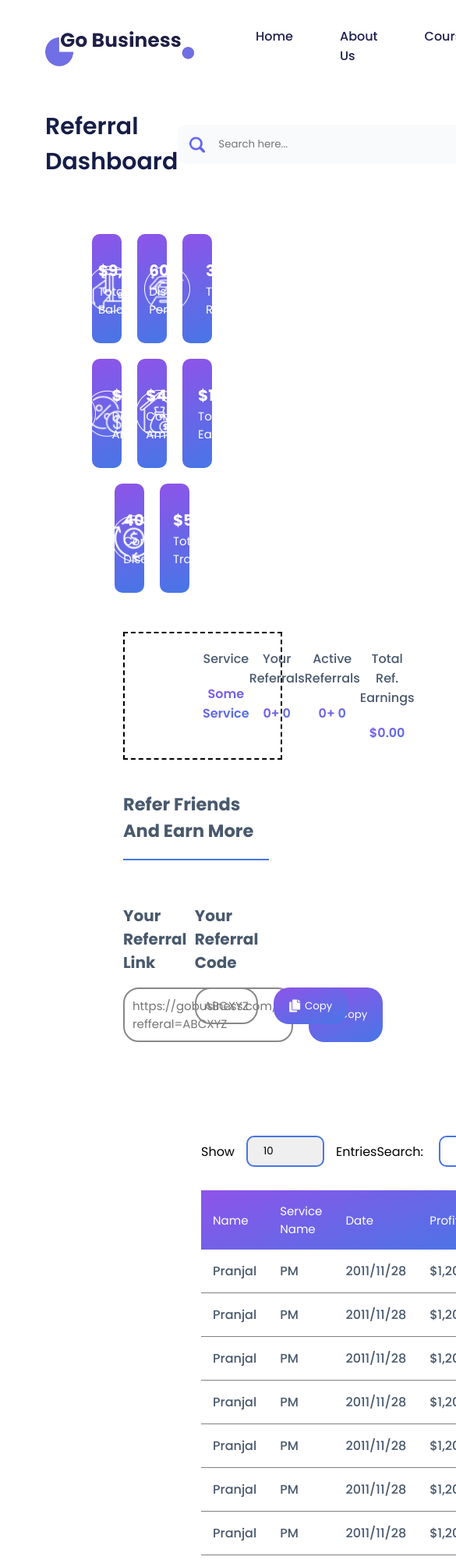
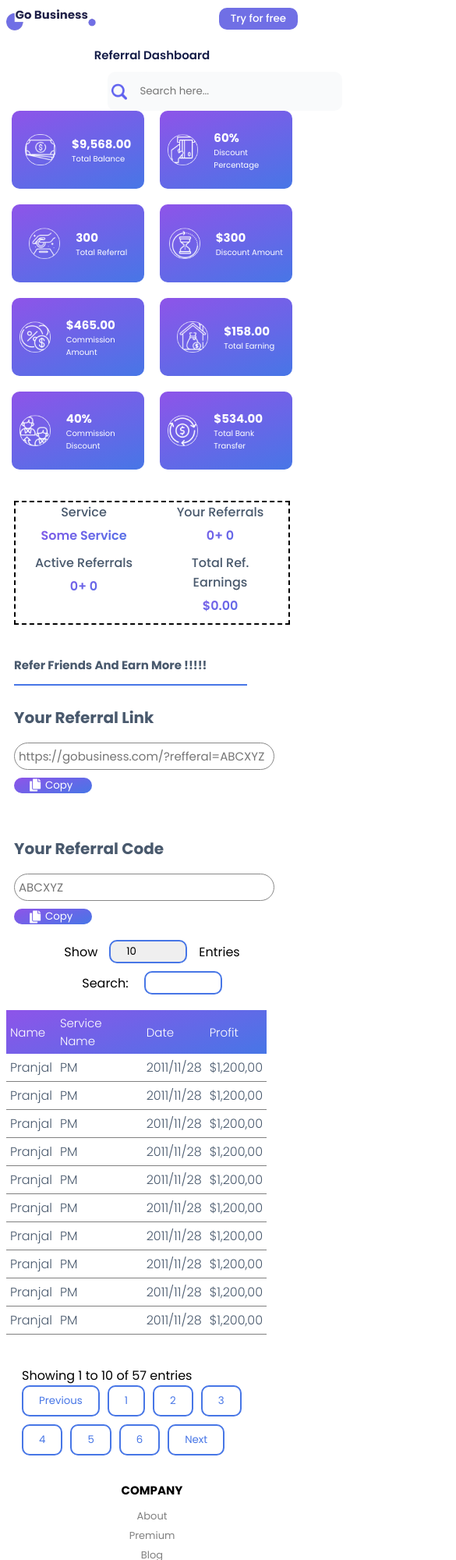
Before and after one commit to Abhiramnanabolu/Referral-Dashboard, a plain HTML site: page index.html in a window 390 px wide. Shown: the top 2000 px of the page at 78% size, 585 px wide, since content can reach past the window. Drawn offline with nearby package versions, Linux system fonts and the light colour scheme.

Commit message:
Small Devices Responsive CSS

```diff
--- a/index.html
+++ b/index.html
@@ -15,7 +15,7 @@
     <div>
         <div class="header">
             <img src="/img/ReferralDashboard/logo.png" class="header-logo" />
-            <ul>
+            <ul class="header-ul">
                 <li class="header-li-item">Home</li>
                 <li class="header-li-item">About Us</li>
                 <li class="header-li-item">Courses</li>
@@ -28,14 +28,14 @@
             <h1 class="home-h1">Referral Dashboard</h1>
             <div class="flex-row">
                 <div class="home-search-bar">
-                <div class="search-icon-div">
-                    <img class="search-icon" src="/img/ReferralDashboard/XMLID 223.png"/>
+                    <div class="search-icon-div">
+                        <img class="search-icon" src="/img/ReferralDashboard/XMLID 223.png"/>
+                    </div>
+                    <input type="search" placeholder="Search here..."/>
                 </div>
-                <input type="search" placeholder="Search here..."/>
+                <button class="search-button">Search</button>
             </div>
-            <button class="search-button">Search</button>
-            </div>
-            <div class="flex-row">
+            <div class="flex-row profile-notification-div">
                 <div class="notification-div">
                     <img src="/img/ReferralDashboard/Vector.png"/>
                 </div>
@@ -129,12 +129,12 @@
             </div>
         </div>
         <div class="referral-heading-div">
-            <h2>Refer Friends And Earn More <!DOCTYPE html></h2>
+            <h2>Refer Friends And Earn More !!!!!</h2>
         </div>
-        <div class="referral-link-div flex-row">
+        <div class="referral-link-div flex-row small">
             <div class="referral-link-div-1">
                 <h2 class="referral-link-div-h1">Your Referral Link</h2>
-                <div class="flex-row">
+                <div class="flex-row small-flex-col">
                     <div class="link-div">
                         <p>https://gobusiness.com/?refferal=ABCXYZ</p>
                     </div>
@@ -146,7 +146,7 @@
             </div>
             <div class="referral-link-div-2">
                 <h2 class="referral-link-div-h1">Your Referral Code</h2>
-                <div class="flex-row">
+                <div class="flex-row small-flex-col">
                     <div class="link-div">
                         <p>ABCXYZ</p>
                     </div>
@@ -158,7 +158,7 @@
             </div>
         </div>
         <div class="entries-div">
-            <div class="entries-div-top flex-row">
+            <div class="entries-div-top flex-row small-flex-col">
                 <div class="entries-selection-div flex-row">
                     <p>Show</p>
                     <input class="entries-selection-div-inp1" type="search" value="10"/>
@@ -170,7 +170,7 @@
                 </div>
             </div>
             <div>
-                <table style="width: 100%;">
+                <table class="small-width" style="width: 100%;">
                     <tr class="entries-table-header">
                       <th>Name</th>
                       <th>Service Name</th>
@@ -242,31 +242,31 @@
             </div>
             <div class="entries-div-footer flex-row">
                 <p>Showing 1 to 10 of 57 entries</p>
-                <div class="flex-row" style="gap:10px;">
-                    <div class="entries-div-footer-navigation-div">
+                <div class="flex-row small-flex-wrap" style="gap:10px;">
+                    <button class="entries-div-footer-navigation-div">
                         Previous
-                    </div>
-                    <div class="entries-div-footer-navigation-div">
+                    </button>
+                    <button class="entries-div-footer-navigation-div">
                         1
-                    </div>
-                    <div class="entries-div-footer-navigation-div">
+                    </button>
+                    <button class="entries-div-footer-navigation-div">
                         2
-                    </div>
-                    <div class="entries-div-footer-navigation-div">
+                    </button>
+                    <button class="entries-div-footer-navigation-div">
                         3
-                    </div>
-                    <div class="entries-div-footer-navigation-div">
+                    </button>
+                    <button class="entries-div-footer-navigation-div">
                         4
-                    </div>
-                    <div class="entries-div-footer-navigation-div">
+                    </button>
+                    <button class="entries-div-footer-navigation-div">
                         5
-                    </div>
-                    <div class="entries-div-footer-navigation-div">
+                    </button>
+                    <button class="entries-div-footer-navigation-div">
                         6
-                    </div>
-                    <div class="entries-div-footer-navigation-div">
+                    </button>
+                    <button class="entries-div-footer-navigation-div">
                         Next
-                    </div>
+                    </button>
                 </div>
             </div>
         </div>
--- a/static/css/ReferralDashboard/responsive.css
+++ b/static/css/ReferralDashboard/responsive.css
@@ -0,0 +1,340 @@
+@media only screen and (max-width: 400px) {
+    *{
+        font-family: "Poppins", sans-serif;
+    }
+    ul{
+        display: flex;
+    }
+    p{
+        margin: 0;
+        padding: 0;
+    }
+    input{
+        border: 0px;
+        background-color: #F9FAFB;
+        flex-grow: 1;
+        border-radius: 10px;
+    }
+    .flex-row{
+        display: flex;
+        flex-direction: row;
+    }
+    .flex-col{
+        display: flex;
+        flex-direction: column;
+    }
+    .header{
+        display: flex;
+        flex-direction: row;
+        justify-content: space-between;
+        align-items: center;
+        padding: 0px;
+    }
+    .header-logo{
+        width: 120px;
+    }
+    .header-ul{
+        display: none;
+    }
+    .header-button{
+        background-color: #706FE5;
+        color: white;
+        border: 0;
+        padding: 4px 15px;
+        border-radius: 10px;
+        font-weight: 500;
+    }
+    .header-li-item{
+        color: #1E1F4B;
+        list-style: none;
+        margin: 0px 30px;
+        font-weight: 500;
+    }
+    .home1-div{
+        display: flex;
+        flex-direction: column;
+        padding: 0px 10px;
+        align-items: center;
+        justify-content: space-between;
+        margin-top: 10px;
+    }
+    .home-h1{
+        font-weight: 600;
+        font-size: 15px;
+        color: #151D48;
+    }
+    .home-search-bar{
+        height: 50px;
+        width: 100px;
+        background-color:#F9FAFB;
+        display: flex;
+        flex-direction: row;
+        border-radius: 10px;
+        gap: 10px;
+    }
+    .search-icon-div{
+        width: 30px;
+        display: flex;
+        flex-direction: row;
+        justify-content: center;
+        align-items: center;
+        padding: 5px;
+    }
+    .search-icon{
+        width: 20px;
+    }
+    .search-button{
+        display: none;
+        height: 20px;
+        padding: 0px 10px;
+        background-color: #706FE5;
+        color: white;
+        border: 0;
+        border-radius: 10px;
+        font-weight: 500;
+        font-size: 10px;
+    }
+    .profile-notification-div{
+        display: none;
+    }
+    .notification-div{
+        display: none;
+        background-color: #FFFAF1;
+        display: none;
+        width: 40px;
+        height: 40px;
+        display: flex;
+        justify-content: center;
+        align-items: center;
+        border-radius: 5px;
+    }
+    .profile-div{
+        height: 50px;
+        display: flex;
+        align-items: center;
+        margin-left: 10px;
+    }
+    .profile-name-p1{
+        font-size: 14px;
+        margin-left: 15px;
+        font-weight: 600;
+    }
+    .profile-name-p2{
+        font-size: 11px;
+        margin-left: 15px;
+    }
+    .arrow-icon{
+        margin-left: 40px;
+    }
+    .statistics-div{
+        padding: 0px;
+        display: flex;
+        gap: 20px;
+        flex-wrap: wrap;
+        justify-content: center;
+    }
+    .statistics-item{
+        width: 40%;
+        height: 80px;
+        background: linear-gradient(160deg,#8E54E9,#4776E6);
+        justify-content: center;
+        align-items: center;
+        color: white;
+        border-radius: 10px;
+        padding: 10px;
+    }
+    .statistics-item-img{
+        width: 40px;
+        height: 40px;
+        margin-right: 20px;
+    }
+    .statistics-item-h1{
+        font-size: 15px;
+        margin: 0;
+    }
+    .statistics-item-p1{
+        font-size: 10px;
+    }
+    .referral-info-div{
+        border: 2px dashed;
+        justify-content: space-around;
+        margin: 40px 10px;
+        flex-direction:row;
+        padding: 0px;
+        flex-wrap: wrap;
+
+    }
+    .referral-info-item{
+        text-align: center;
+        width: 40%;
+        margin-bottom: 10px;
+    }
+    .referral-info-item-p1{
+        color: #49596D;
+        font-weight: 500;
+    }
+    .referral-info-item-p2{
+        background: linear-gradient(160deg,#8E54E9,#4776E6);
+        -webkit-text-fill-color: transparent;
+        -webkit-background-clip: text;
+        font-weight: 600;
+        margin-top: 5px;
+    }
+    .referral-heading-div{
+        margin: 10px;
+        color: #49596D;
+        font-size: 10px;
+        width: 80%;
+        border: 2px solid #4776E6;
+        border-width: 0px 0px 2px 0px;
+    }
+    .referral-link-div{
+        margin: 10px;
+        gap: 40px;
+        flex-direction: column;
+    }
+    .referral-link-div-h1{
+        color: #49596D;
+        font-size: 20px;
+    }
+    .referral-link-div-1{
+        width: 100%;
+    }
+    .referral-link-div-2{
+        width: 100%;
+    }
+    .small-flex-col{
+        display: flex;
+        flex-direction: column;
+        gap: 10px;
+    }
+    .link-div{
+        padding: 5px;
+        border: 1px solid #888888;
+        border-radius: 20px;
+        font-size: 15px;
+        color: #757575;
+        flex-grow: 1;
+        margin-right: 20px;
+    }
+    .copy-button{
+        background: linear-gradient(160deg,#8E54E9,#4776E6);
+        width: 100px;
+        border: 0px;
+        border-radius: 20px;
+        color: white;
+        padding: 0px 20px;
+        display: flex;
+        align-items: center;
+        gap: 5px;
+    }
+    .entries-div{
+        margin: 10px;
+        padding: 10px;
+    }
+    .entries-div-top{
+        justify-content: space-between;
+        align-items: center;
+    }
+    .entries-selection-div{
+        align-items: center;
+        gap: 15px;
+    }
+    .entries-selection-div-inp1{
+        background-color: #EFEFEF;
+        height: 30px;
+        width: 100px;
+        border:2px solid #4776E6;
+        padding: 0px 20px;
+    }
+    .entries-selection-div-inp2{
+        background-color: white;
+        height: 30px;
+        width: 100px;
+        flex-grow: 1;
+        border:2px solid #4776E6;
+        padding: 0px 20px;
+    }
+    .entries-search-div{
+        align-items: center;
+        gap: 20px;
+    }
+    .entries-table-header{
+        background: linear-gradient(160deg,#8E54E9,#4776E6);
+        border: 0px;
+        color: white;
+        font-size: 15px;
+        font-weight: 100;
+    }
+    table{
+        margin-top: 30px;
+        border-spacing: 0px;
+        width: 70%;
+    }
+    .small-width{
+        width: 50%;
+        max-width: 100%;
+        margin: 0px;
+        margin-top: 20px;
+        margin-left:-20px;
+    }
+    th,td{
+        font-weight: 300;
+        padding: 5px;
+        margin: 0px;
+        text-align: left;
+    }
+    td{
+        color: #49596D;
+        font-weight: 300;
+        border-bottom: 1px solid gray;
+    }
+    .entries-div-footer{
+        align-items: center;
+        margin-top: 40px;
+        justify-content: space-between;
+        flex-wrap: wrap;
+    }
+    .entries-div-footer-navigation-div{
+        background-color: white;
+        height: 40px;
+        border:2px solid #4776E6;
+        padding: 0px 20px;
+        color: #4776E6;
+        display: flex;
+        align-items: center;
+        border-radius: 10px;
+    }
+    .small-flex-wrap{
+        flex-wrap: wrap;
+    }
+    .footer-section{
+        margin: 10px;
+    }
+    .footer-navlinks-div{
+        justify-content: center;
+        flex-direction: column;
+        align-items: center;
+    }
+    .footer-navlinks-div-h1{
+        font-size: 15px;
+        text-align: center;
+    }
+    .footer-navlinks-div-p1{
+        font-size: 13px;
+        text-align: center;
+        margin-bottom: 5px;
+        color: gray;
+    }
+    .footer-logo{
+        width: 200px;
+    }
+    .footer-sociallinks-div{
+        display: flex;
+        flex-direction: column;
+        align-items: center;
+        gap: 20px;
+        margin-top: 50px;
+        margin-bottom: 50px;
+    }
+}
```
